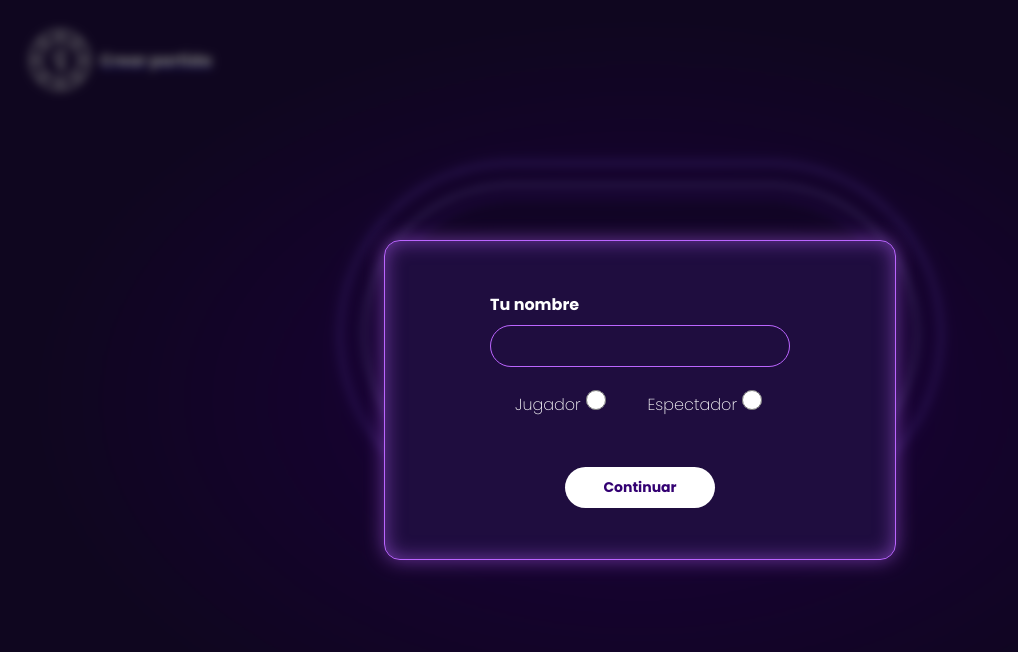
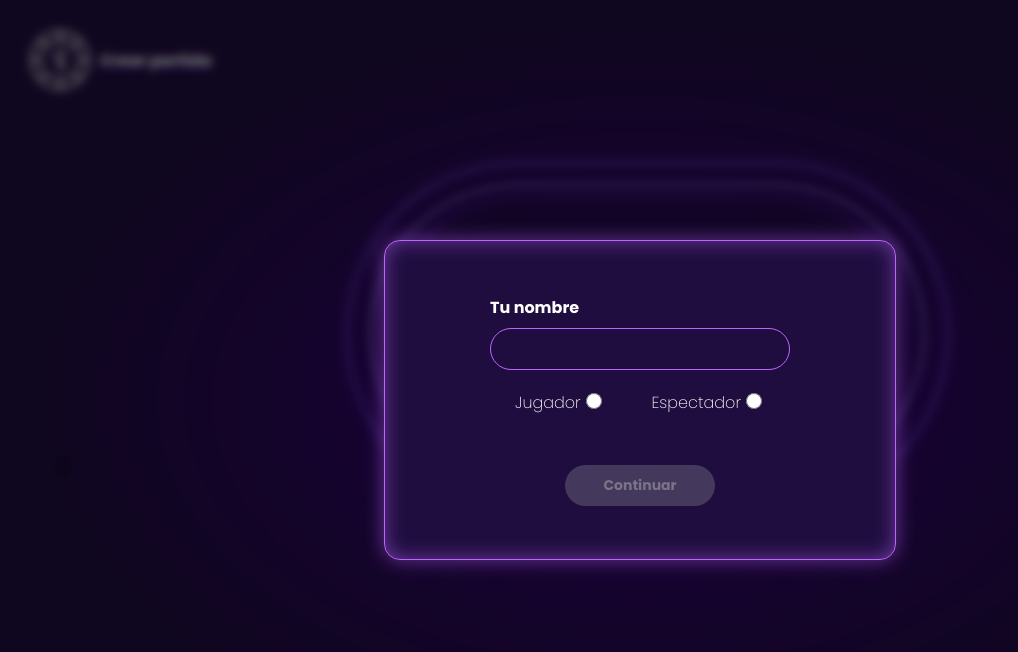
Before and after one commit to Edwinmarr/planning-poker, a React (Vite) app in the folder planning-poker/: page /partida/1 in a window 1280 px wide. Shown: the top 652 px of the page, without its empty margins (0-1018 px from the left). Built offline with nearby package versions, Linux system fonts and the light colour scheme.

Commit message:
se agrega validacion de roles

```diff
--- a/planning-poker/src/components/atoms/InputField/InputField.tsx
+++ b/planning-poker/src/components/atoms/InputField/InputField.tsx
@@ -1,5 +1,7 @@
 import { FC } from "react";
 import styles from "./InputField.module.scss";
+import Label from "../Label/Label";
+
 interface Props {
   onChange: (event: React.ChangeEvent<HTMLInputElement>) => void;
   placeholder?: string;
@@ -7,6 +9,7 @@ interface Props {
   label?: string;
   testId?: string;
   id?: string;
+  errorMessage?: string;
 }
 
 const InputField: FC<Props> = ({
@@ -16,10 +19,12 @@ const InputField: FC<Props> = ({
   onChange,
   testId,
   id,
+  errorMessage,
 }) => {
   return (
     <div id={id} className={styles["input-field"]}>
       {label && <label className={styles["input-field__label"]}>{label}</label>}
+      <div className={styles["input-field__container"]}>
         <input
           className={styles["input-field__input"]}
           type="text"
@@ -28,6 +33,10 @@ const InputField: FC<Props> = ({
           onChange={onChange}
           data-testid={testId}
         />
+        {errorMessage && (
+          <Label className={"danger_label"} text={errorMessage}></Label>
+        )}
+      </div>
     </div>
   );
 };
--- a/planning-poker/src/components/atoms/RadioButton/RadioButton.module.scss
+++ b/planning-poker/src/components/atoms/RadioButton/RadioButton.module.scss
@@ -8,6 +8,7 @@ input[type="radio"]{
 }
 
 .radio-button-container{
+    display: flex;
     .radio-button{
         height: 1rem;
         width: 1rem;
--- a/planning-poker/src/components/atoms/RadioButton/RadioButton.tsx
+++ b/planning-poker/src/components/atoms/RadioButton/RadioButton.tsx
@@ -7,11 +7,20 @@ interface Props {
   name: string;
   testId?: string;
   id?: string;
+  checked?: boolean;
+  onChange: (event: React.ChangeEvent<HTMLInputElement>) => void; // Agregar onChange
 }
 
-const RadioButton: FC<Props> = ({ value, name, testId, id }) => {
+const RadioButton: FC<Props> = ({
+  value,
+  name,
+  testId,
+  id,
+  checked,
+  onChange,
+}) => {
   return (
-    <div className="radio-button-container">
+    <div className={styles["radio-button-container"]}>
       <Label
         className="normal_label"
         id={styles["radio-button-container__label"]}
@@ -24,8 +33,9 @@ const RadioButton: FC<Props> = ({ value, name, testId, id }) => {
         value={value}
         name={name}
         data-testid={testId}
+        checked={checked}
+        onChange={onChange}
       ></input>
-      <i></i>
     </div>
   );
 };
--- a/planning-poker/src/components/molecules/FormCreateRoom/FormCreateRoom.tsx
+++ b/planning-poker/src/components/molecules/FormCreateRoom/FormCreateRoom.tsx
@@ -4,42 +4,13 @@ import Button from "../../atoms/Button/Button";
 import styles from "./FormCreateRoom.module.scss";
 import Label from "../../atoms/Label/Label";
 import { useNavigate } from "react-router-dom";
+import { validateInput } from "../../../util/Util";
 
 export const FormCreateRoom = () => {
   const [inputValue, setInputValue] = useState("");
   const [errorMessage, setErrorMessage] = useState("");
   const [isValid, setIsValid] = useState(false);
   const navigate = useNavigate();
-
-  const validateInput = (value: string) => {
-    const specialCharsRegex = /[_.*#/-]/;
-    const onlyNumbersRegex = /^\d+$/;
-    const numbersCount = value.replace(/[^0-9]/g, "").length;
-
-    // Validar longitud (de 5 a 20 caracteres)
-    if (value.length < 5 || value.length > 20) {
-      setErrorMessage("Debe tener entre 5 y 20 caracteres.");
-      setIsValid(false);
-    }
-    // Validar que no tenga caracteres especiales
-    else if (specialCharsRegex.test(value)) {
-      setErrorMessage("No se permiten caracteres especiales como _,.*#/-");
-      setIsValid(false);
-    }
-    // Validar que no sea solo números
-    else if (onlyNumbersRegex.test(value)) {
-      setErrorMessage("No puede contener solo números.");
-      setIsValid(false);
-    }
-    // Validar que no haya más de 3 números
-    else if (numbersCount > 3) {
-      setErrorMessage("No puede tener más de 3 números.");
-      setIsValid(false);
-    } else {
-      setErrorMessage("");
-      setIsValid(true);
-    }
-  };
 
   const handleCreateRoom = () => {
     navigate(`/partida/${inputValue}`);
@@ -48,8 +19,7 @@ export const FormCreateRoom = () => {
   const handleOnChangeInput = (event: React.ChangeEvent<HTMLInputElement>) => {
     const { value } = event.target;
     setInputValue(value);
-    // Validar el valor del input
-    validateInput(value);
+    validateInput(value, setErrorMessage, setIsValid);
   };
 
   return (
--- a/planning-poker/src/components/molecules/FormCreateUser/FormCreateUser.tsx
+++ b/planning-poker/src/components/molecules/FormCreateUser/FormCreateUser.tsx
@@ -3,51 +3,66 @@ import InputField from "../../atoms/InputField/InputField";
 import RadioButton from "../../atoms/RadioButton/RadioButton";
 import { Button } from "../../atoms";
 import styles from "./FormCreateUser.module.scss";
+import { validateInput, validateUserRole } from "../../../util/Util";
+import { UserRoles } from "../../../config/types";
 
-interface Props {}
+interface Props {
+  onCreateUser: (name: string, type: UserRoles) => void;
+}
 
-const FormCreateUser: FC<Props> = ({}) => {
+const FormCreateUser: FC<Props> = ({ onCreateUser }) => {
   const [inputValue, setInputValue] = useState("");
-  const [isOpen, setIsOpen] = useState(true);
-  const [isButtonDisabled, setIsButtonDisabled] = useState(false);
+  const [errorMessage, setErrorMessage] = useState("");
+  const [userRole, setUserRole] = useState<UserRoles>();
+  const [isValid, setIsValid] = useState(false);
 
   const handleOnChangeInput = (event: React.ChangeEvent<HTMLInputElement>) => {
     const { value } = event.target;
     setInputValue(value);
-    value != "" ? setIsButtonDisabled(false) : setIsButtonDisabled(true);
+    validateInput(value, setErrorMessage, setIsValid);
+    validateUserRole(userRole, setErrorMessage, setIsValid);
+    console.log(errorMessage);
   };
-  const handleCreateUser = () => {
-    //navigate(`/partida/${inputValue}`);
-    setIsOpen(false);
-    sessionStorage.setItem("adminName", inputValue);
+  const handleOnChangeRadio = (event: React.ChangeEvent<HTMLInputElement>) => {
+    const { value } = event.target;
+    setUserRole(value as UserRoles);
   };
 
   return (
     <>
-      {isOpen && (
+      (
       <div className={styles["modal-overlay"]}>
         <div className={styles["form-create-user-container"]}>
           <InputField
             id={styles["form-create-user-container__input-field"]}
             value={inputValue}
             onChange={handleOnChangeInput}
+            errorMessage={errorMessage}
             label="Tu nombre"
           ></InputField>
-            <div
-              className={styles["form-create-user-container__radio-buttons"]}
-            >
-              <RadioButton name="user" value="Jugador"></RadioButton>
-              <RadioButton name="user" value="Espectador"></RadioButton>
+          <div className={styles["form-create-user-container__radio-buttons"]}>
+            <RadioButton
+              name="user"
+              value="Jugador"
+              onChange={handleOnChangeRadio}
+            ></RadioButton>
+            <RadioButton
+              name="user"
+              value="Espectador"
+              onChange={handleOnChangeRadio}
+            ></RadioButton>
           </div>
           <Button
             id={styles["form-create-user-container__Button"]}
             label="Continuar"
-              onClick={handleCreateUser}
-              disabled={isButtonDisabled}
+            onClick={() => {
+              if (userRole) onCreateUser(inputValue, userRole);
+            }}
+            disabled={!isValid}
           ></Button>
         </div>
       </div>
-      )}
+      )
     </>
   );
 };
--- a/planning-poker/src/components/pages/PokerRoom/PokerRoom.tsx
+++ b/planning-poker/src/components/pages/PokerRoom/PokerRoom.tsx
@@ -1,14 +1,17 @@
-import { FC, useEffect, useState } from "react";
+import { useEffect, useState } from "react";
 import styles from "./PokerRoom.module.scss";
 import FormCreateUser from "../../molecules/FormCreateUser/FormCreateUser";
 import Table from "../../atoms/Table/Table";
 import UserProfile from "../../atoms/UserProfile/UserProfile";
+import { UserRoles } from "../../../config/types";
 
-interface Props {}
-
-const PokerRoom: FC<Props> = ({}) => {
+const PokerRoom = () => {
   const [adminName, setAdminName] = useState<string | null>(null);
-
+  const handleCreateUser = (name: string, type: UserRoles) => {
+    sessionStorage.setItem("adminName", name);
+    sessionStorage.setItem("adminRole", type);
+    setAdminName(name);
+  };
   useEffect(() => {
     // Recuperar el nombre del administrador desde sessionStorage
     const name = sessionStorage.getItem("adminName");
@@ -17,7 +20,7 @@ const PokerRoom: FC<Props> = ({}) => {
 
   return (
     <article className={styles["root-container"]}>
-      {!adminName && <FormCreateUser />}
+      {!adminName && <FormCreateUser onCreateUser={handleCreateUser} />}
       <Table />
       {adminName && <UserProfile name={adminName} />}
     </article>
--- /dev/null
+++ b/planning-poker/src/config/types.ts
@@ -0,0 +1,4 @@
+export enum UserRoles {
+    PLAYER = 'Player',
+    SPECTATOR = 'Spectator'
+}
--- /dev/null
+++ b/planning-poker/src/util/Util.ts
@@ -0,0 +1,50 @@
+import { UserRoles } from "../config/types";
+
+// util/Util.ts
+export const validateInput = (
+  value: string,
+  setErrorMessage: (message: string) => void,
+  setIsValid: (isValid: boolean) => void
+) => {
+  const specialCharsRegex = /[_.*#/-]/;
+  const onlyNumbersRegex = /^\d+$/;
+  const numbersCount = value.replace(/[^0-9]/g, "").length;
+
+  // Validar longitud (de 5 a 20 caracteres)
+  if (value.length < 5 || value.length > 20) {
+    setErrorMessage("Debe tener entre 5 y 20 caracteres.");
+    setIsValid(false);
+  }
+  // Validar que no tenga caracteres especiales
+  else if (specialCharsRegex.test(value)) {
+    setErrorMessage("No se permiten caracteres especiales como _,.*#/-");
+    setIsValid(false);
+  }
+  // Validar que no sea solo números
+  else if (onlyNumbersRegex.test(value)) {
+    setErrorMessage("No puede contener solo números.");
+    setIsValid(false);
+  }
+  // Validar que no haya más de 3 números
+  else if (numbersCount > 3) {
+    setErrorMessage("No puede tener más de 3 números.");
+    setIsValid(false);
+  } else {
+    setErrorMessage("");
+    setIsValid(true);
+  }
+};
+//create a function that validates if a field is a UserRole present or not
+export const validateUserRole = (
+  value: UserRoles | undefined,
+  setErrorMessage: (message: string) => void,
+  setIsValid: (isValid: boolean) => void
+) => {
+  if (value === undefined) {
+    setErrorMessage("Debe seleccionar un rol.");
+    setIsValid(false);
+  } else {
+    setErrorMessage("");
+    setIsValid(true);
+  }
+};
```
Lines whose indentation alone changed are shown as unchanged.
